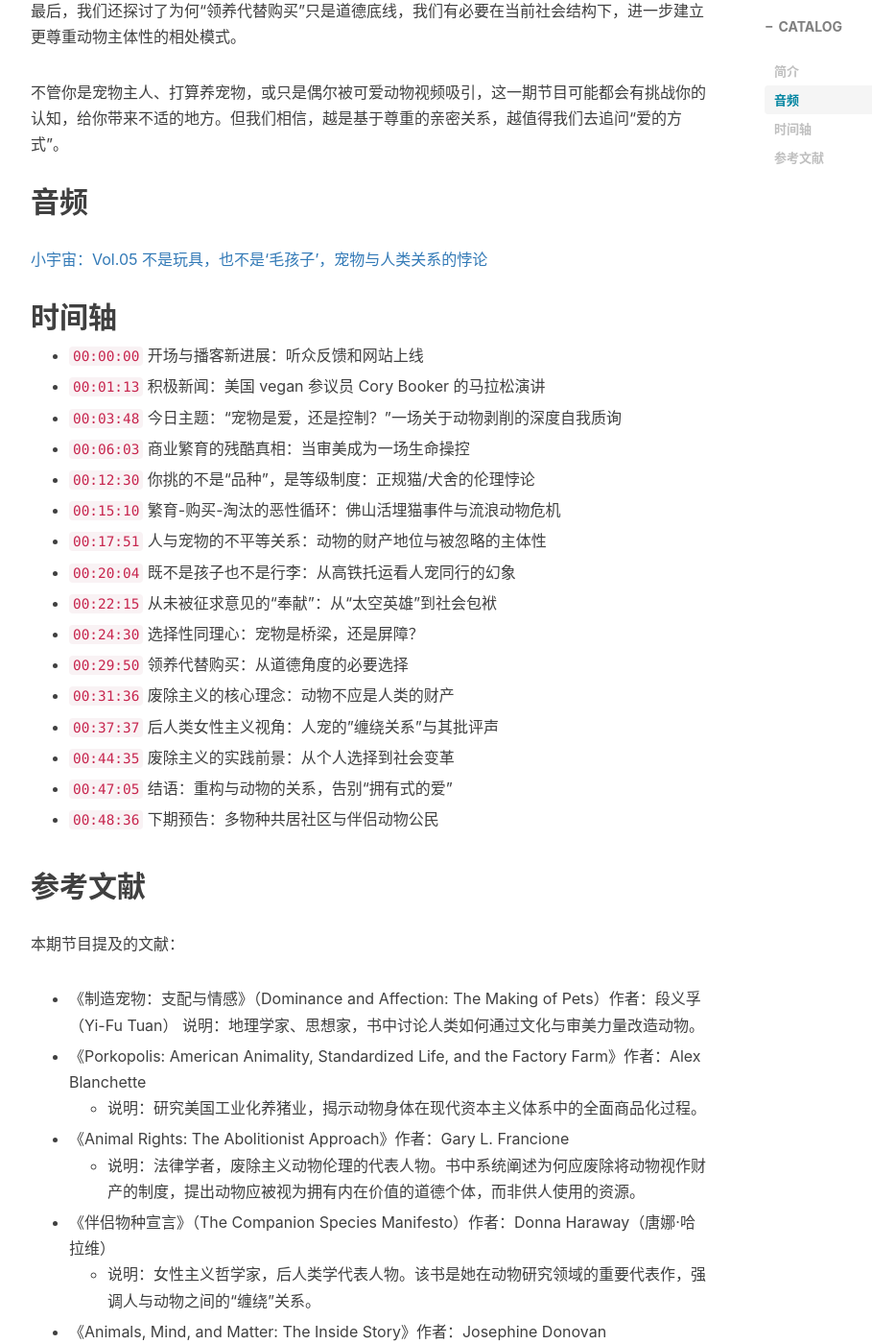
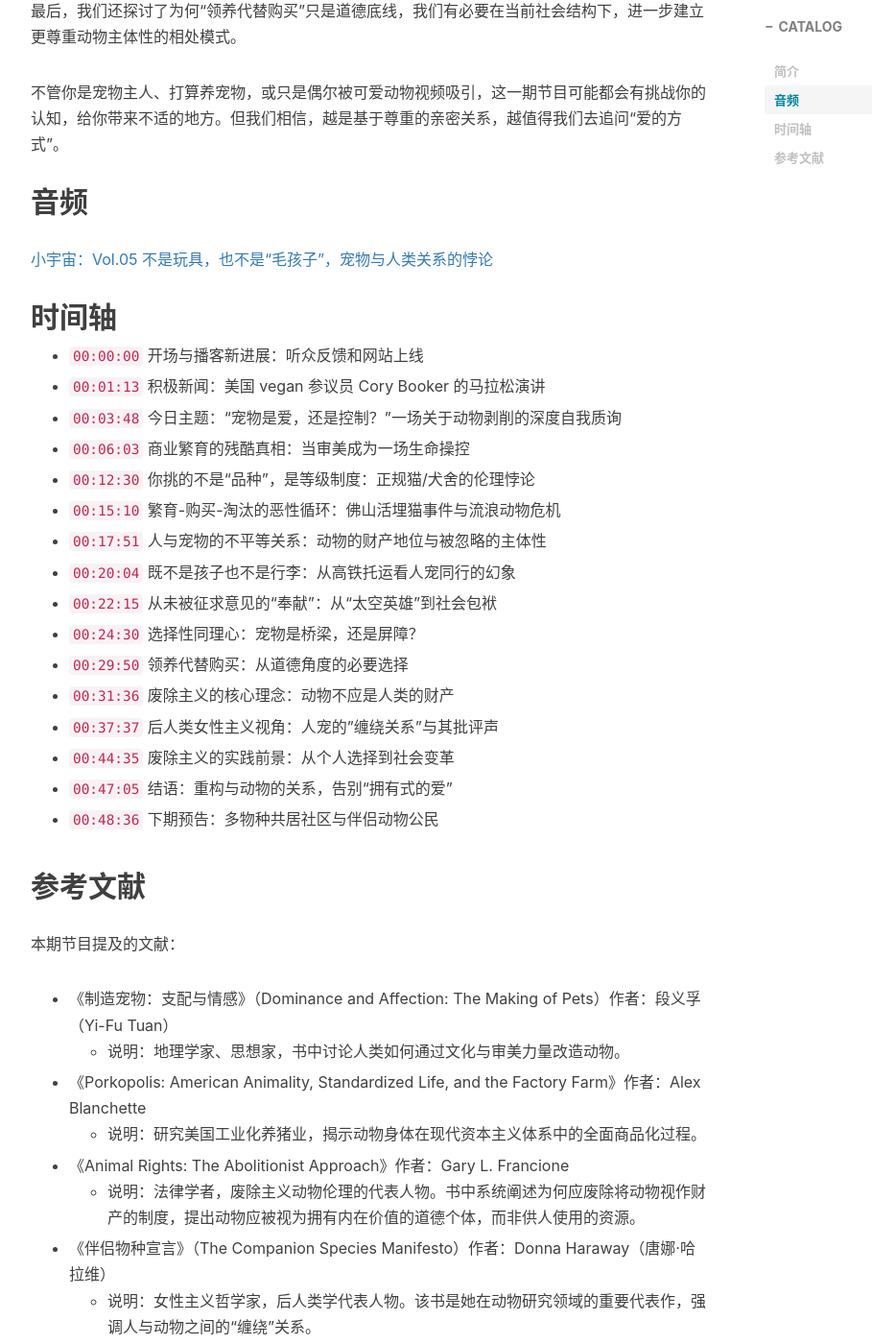
Before and after one commit to slightlytofu/slightlytofu.github.io, a Jekyll site: the page built from _posts/2025-04-15-Vol.05-不是玩具-也不是毛孩子-宠物与人类关系的悖论.md, in a window 1280 px wide and 1400 px high, scrolled down 951 px. Shown: the whole window at 96% size, without its empty margins (233-1142 px from the left). Built offline with Jekyll 4.4.1, drawn with Linux system fonts in a browser that asks for light colours; nearby versions of some CDN libraries; comment, search, counter and statistics services are not loaded; some of the changed text lies outside the part shown.

Commit message:
Formatting: vol5

```diff
--- a/_posts/2025-04-15-Vol.05-不是玩具-也不是毛孩子-宠物与人类关系的悖论.md
+++ b/_posts/2025-04-15-Vol.05-不是玩具-也不是毛孩子-宠物与人类关系的悖论.md
@@ -1,6 +1,6 @@
 ---
 layout:     post
-title:      Vol.05 不是玩具，也不是‘毛孩子’，宠物与人类关系的悖论
+title:      Vol.05 不是玩具，也不是“毛孩子”，宠物与人类关系的悖论
 subtitle:   饲养宠物所涉及的动物剥削
 date:       2025-04-15
 author:     Q, Jojo
@@ -26,7 +26,7 @@ tags:
 
 ## 音频
 
-[小宇宙：Vol.05 不是玩具，也不是‘毛孩子’，宠物与人类关系的悖论](https://www.xiaoyuzhoufm.com/episode/67fe46491f1db84a566c45cd){:target="_blank"}
+[小宇宙：Vol.05 不是玩具，也不是“毛孩子”，宠物与人类关系的悖论](https://www.xiaoyuzhoufm.com/episode/67fe46491f1db84a566c45cd){:target="_blank"}
 
 ## 时间轴
 
@@ -68,7 +68,7 @@ tags:
 本期节目提及的文献：
 
 * 《制造宠物：支配与情感》（Dominance and Affection: The Making of Pets）作者：段义孚（Yi-Fu Tuan）
-  说明：地理学家、思想家，书中讨论人类如何通过文化与审美力量改造动物。
+  * 说明：地理学家、思想家，书中讨论人类如何通过文化与审美力量改造动物。
 
 * 《Porkopolis: American Animality, Standardized Life, and the Factory Farm》作者：Alex Blanchette
   * 说明：研究美国工业化养猪业，揭示动物身体在现代资本主义体系中的全面商品化过程。
```
